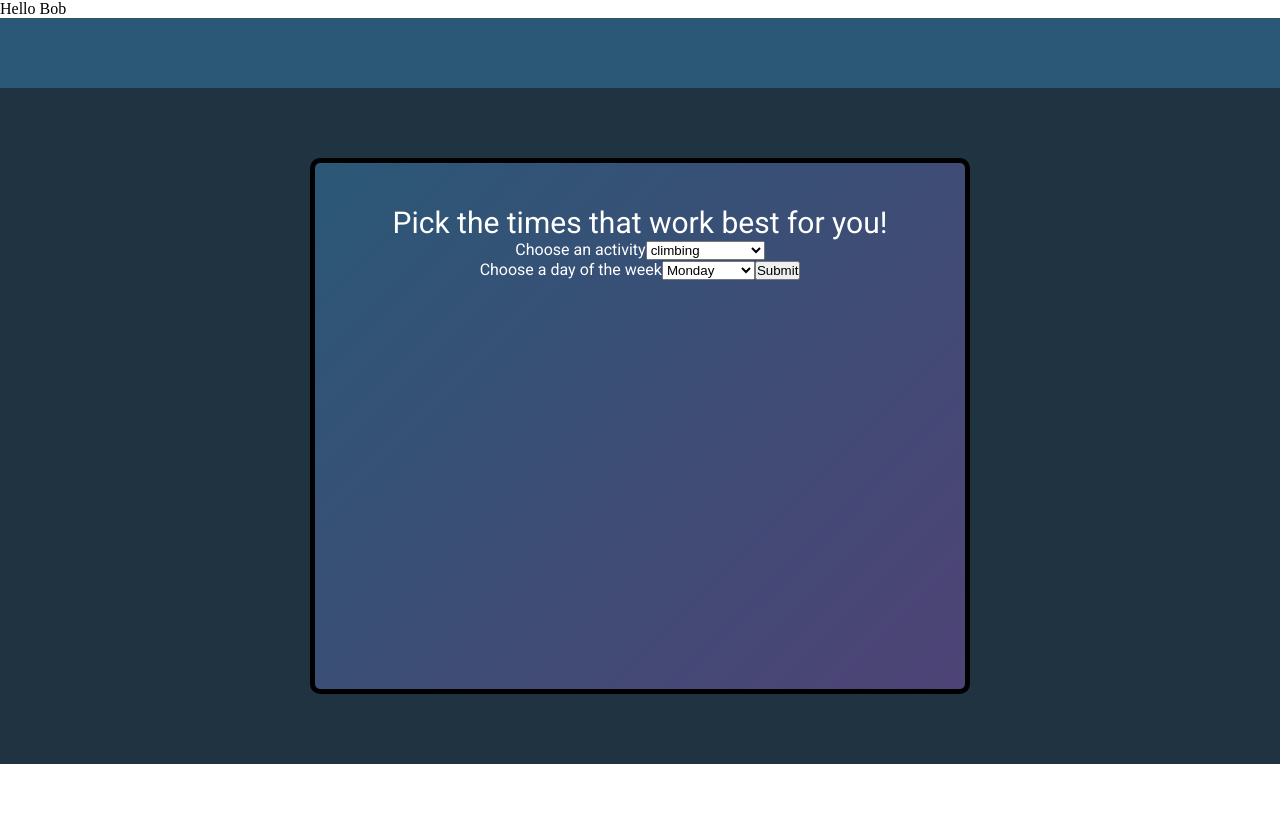
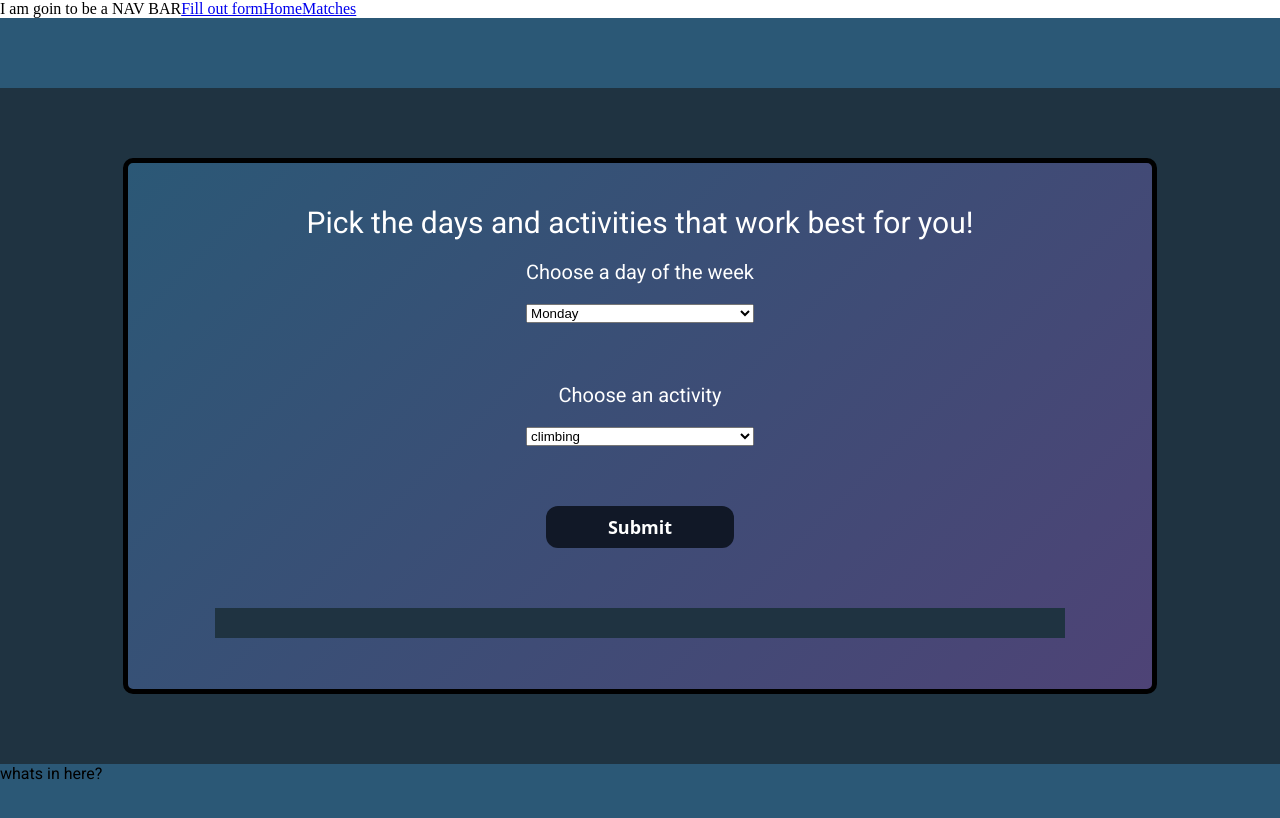
Before and after one commit to GoblinSharkies/scratch-project, a React app: page /form in a window 1280 px wide. Shown: the top 818 px of the page. Built offline with nearby package versions, Linux system fonts and the light colour scheme.

Commit message:
phase 2.0

```diff
--- a/client/App.jsx
+++ b/client/App.jsx
@@ -1,11 +1,63 @@
-import React from 'react';
+import React, { useState, useEffect } from 'react';
+import {
+    BrowserRouter as Router,
+    Routes,
+    Route,
+    Link
+  } from "react-router-dom";
 import Form from './components/form'
+import Login from './components/Login'
 
 const App = () => {
+    const [day, setDay] = useState('');
+    const [activity, setActivity] = useState('');
+    const [username, setUsername] = useState('');
+    const [userEntries, setUserEntries] = useState([]);
+
+
     return (
         <>
-        <div>Hello Bob</div>
-        <Form/>
+
+        <div>I am goin to be a NAV BAR
+            <Link to="/form">
+                Fill out form
+            </Link>
+            <Link to="/">
+                Home
+            </Link>
+            <Link to="/matches">
+                Matches
+            </Link>
+
+
+        </div>
+        <Routes>
+            <Route
+                path="/"
+                element={<Login
+                    day={day}
+                    setDay={setDay}
+                    activity={activity}
+                    setActivity={setActivity}
+                    userEntries={userEntries}
+                    setUserEntries={setUserEntries}
+                    username={username}
+                    setUsername={setUsername}
+                    />}
+                />
+            <Route
+                path="/form"
+                element={<Form
+                    day={day}
+                    setDay={setDay}
+                    activity={activity}
+                    setActivity={setActivity}
+                    userEntries={userEntries}
+                    setUserEntries={setUserEntries}
+                    username={username}
+                />}
+            />
+        </Routes>
         </>
     )
 }
--- /dev/null
+++ b/client/components/Login.jsx
@@ -0,0 +1,28 @@
+import React, { useState } from 'react';
+import { Link } from 'react-router-dom';
+
+
+const Login = ({ username, setUsername }) => {
+
+
+    function updateUsernamefunc (event) {
+        setUsername(event.target.value)
+        console.log(username)
+    }
+
+
+    return (
+
+        <div className='App'>
+        <div className='title'></div>
+          <label>User Name</label>
+          <input onChange={updateUsernamefunc} type='text' placeholder='username' required/>
+          <input type='password' placeholder='password' required/>
+          <Link to="/form" className='button'>Login</Link>
+      </div>
+
+    )
+
+}
+
+export default Login;
--- a/client/components/form.jsx
+++ b/client/components/form.jsx
@@ -1,22 +1,42 @@
 import React from 'react';
-import { useState } from 'react';
+import { useState ,useEffect } from 'react';
+import { Link } from 'react-router-dom';
 import '../css/_form.css';
+import userSubmissions from './userSubmissions'
+import axios from 'axios';
 
-function Form() {
-  const [meetupInfo, setMeetupInfo] = useState({username: '', first_name: '', last_name: '', activity: '', day: ''});
+const postUrl = 'localhost:3000/newEntry'
+const userUrl = 'localhost:3000/userEntries'
+
+function Form({ day, activity, setDay, setActivity, userEntries, setUserEntries, username }) {
+
+  useEffect(() => {
+    const fetchUserEntries = async() => {
+      const data = await axios.get(userUrl, {
+        params: {
+          username: username
+        }
+      });
+      setUserEntries(data);
+    };
+    fetchUserEntries();
+  }, [username])
+
 
 
   const onDayChange = (e) => {
-    // if (e.target === "activity")
-    // setDa(prev => {}e.target.value)
-    console.log('onDayChange')
+    console.log('onDayChange', e.target.value)
+    setDay(e.target.value);
   }
 
   const onActivityChange = (e) => {
-    // if (e.target === "activity")
-    // setDa(prev => {}e.target.value)
-    console.log('onActivityChange')
+    console.log('onActivityChange', e.target.value)
+    setActivity(e.target.value);
 
+  }
+
+  const clickHandle = async (e) => {
+    const create = await axios.post(postUrl, {day: day, activity: activity});
   }
 
 
@@ -25,19 +45,10 @@ return (
     <div className='page'>
       <div className='header'></div>
       <div className='App'>
-        <div className='title'>Pick the times that work best for you!</div>
+        <div className='title'>Pick the days and activities that work best for you!</div>
         <form>
-          <label>Choose an activity</label>
-          <select class='drop-down' label ="activity" onChange={onDayChange}>
-            <option value={'climbing'}>climbing</option>
-            <option value={'cave splunking'}>cave splunking</option>
-            <option value={'coffee'}>coffee</option>
-            <option value={'coffee splunking'}>coffee splunking</option>
-          </select>
-        </form>
-        <form>
-          <label>Choose a day of the week</label>
-          <select class='drop-down' onChange={onActivityChange}>
+          <label className='questions'>Choose a day of the week</label>
+          <select className='drop-down' onChange={onDayChange}>
             <option value={'Monday'}>Monday</option>
             <option value={'Tuesday'}>Tuesday</option>
             <option value={'Wednesday'}>Wednesday</option>
@@ -46,13 +57,27 @@ return (
             <option value={'Saturday'}>Saturday</option>
             <option value={'Sunday'}>Sunday</option>
           </select>
-          <button>Submit</button>
+          <p></p>
+          <label className='questions'>Choose an activity</label>
+          <select className='drop-down' label ="activity" onChange={onActivityChange}>
+            <option value={'climbing'}>climbing</option>
+            <option value={'cave splunking'}>cave splunking</option>
+            <option value={'coffee'}>coffee</option>
+            <option value={'coffee splunking'}>coffee splunking</option>
+          </select>
+          <p></p>
+          <Link to="/matches" onClick={clickHandle} className='button'>Submit</Link>
         </form>
+        <div className='usersubmissions'>
+          <userSubmissions userEntries={userEntries}/>
+        </div>
       </div>
+      <div className='secondary'>whats in here?</div>
     </div>
 
   );
 }
+
 
 
 // dropdown for day (7 days of week)
--- /dev/null
+++ b/client/components/userSubmissions.jsx
@@ -0,0 +1,23 @@
+import React from 'react';
+import { useState ,useEffect } from 'react';
+import '../css/_form.css';
+
+
+const userSubmissions = ({userEntries}) => {
+
+  let userEntriesArray = [];
+  for (let i = 0; i < userEntries.length; i++) {
+    userEntriesArray.push(userEntries[i]);
+  }
+
+  return(
+    <div>
+      {userEntriesArray}
+    </div>
+
+  )
+
+}
+
+
+export default userSubmissions;
--- a/client/css/_form.css
+++ b/client/css/_form.css
@@ -20,11 +20,14 @@
 }
 
 .App {
-  justify-content: center;
+  display: flex;
+  flex-direction: column;
+  justify-content: start;
+  align-items: center;
   text-align: center;
   width: 400px;
   color: white;
-  width: 650px;
+  width: 80%;
   height: 400px;
   border-style: solid;
   border-width: 5px;
@@ -36,14 +39,39 @@
   padding: 42px 0 84px;
 }
 
+.questions {
+  font-weight: 300;
+  font-size: 20px;
+  padding-top: 20px;
+}
+
 .secondary {
   background-color: #2b5876;
   width: 100%;
   height: 400px;
 }
 
+.usersubmissions {
+  display: flex;
+  flex-direction: column;
+  width: 80%;
+  height: 40px;
+  margin: 40px;
+  padding: 15px;
+  background-color: #1f3341;
+  overflow: auto;
+}
+
 .title {
   font-size: 30px;
+  padding: 0 20px;
+
+}
+
+form {
+  display: flex;
+  flex-direction: column;
+  gap: 20px;
 }
 
 .button {
--- a/client/index.js
+++ b/client/index.js
@@ -6,6 +6,8 @@ const container = document.getElementById('root');
 const root = createRoot(container); // createRoot(container!) if you use TypeScript
 
 root.render(
-    <App />
+    <BrowserRouter>
+        <App />
+    </BrowserRouter >
 );
 // root.render(<App />);
--- a/index.html
+++ b/index.html
@@ -4,7 +4,7 @@
     <meta charset="UTF-8">
     <meta http-equiv="X-UA-Compatible" content="IE=edge">
     <meta name="viewport" content="width=device-width, initial-scale=1.0">
-    <title>Breathe</title>
+    <title>Meetup</title>
 </head>
 
 <body>
```
Also changed, not shown: client/components/SignUpForm.jsx (added, +59 -0 lines), 2 other files (tests, documents, lock files or other folders).
